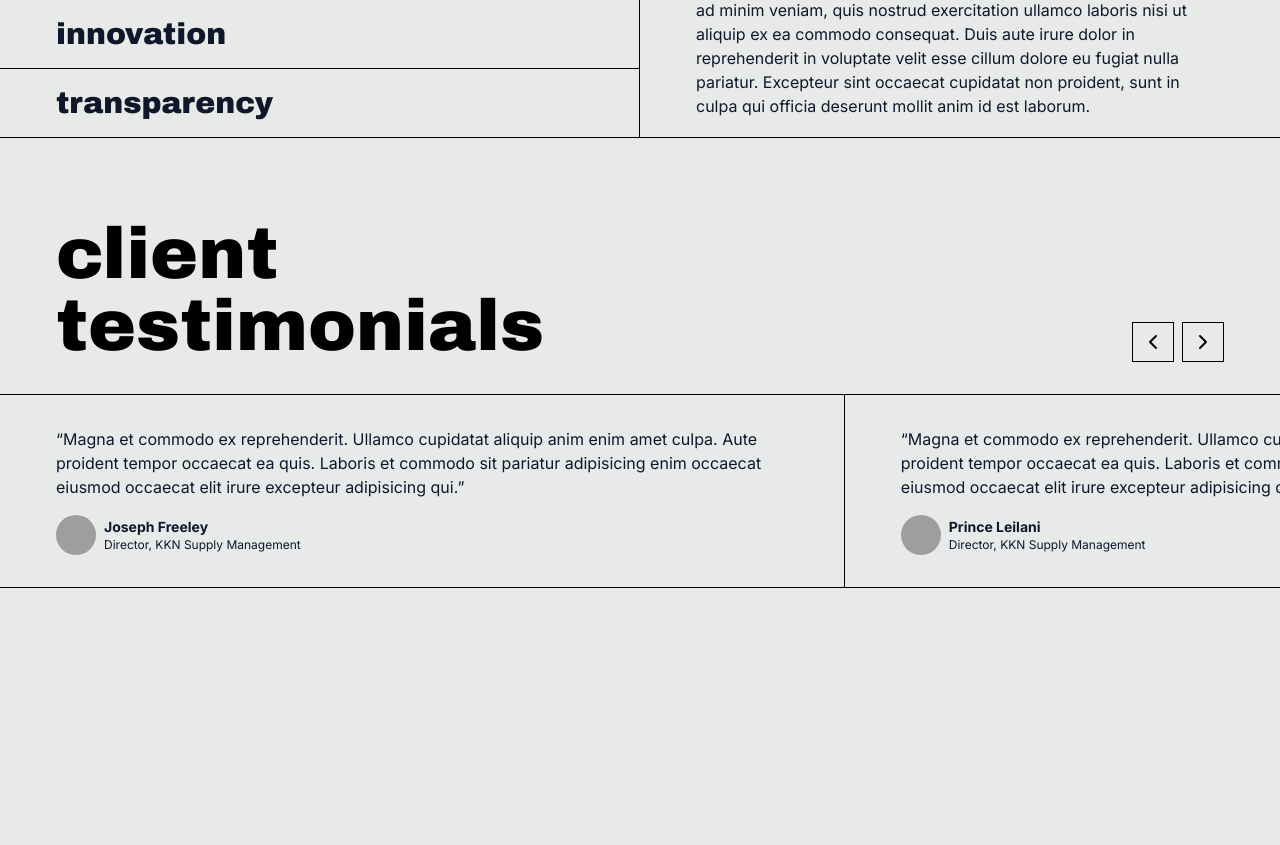
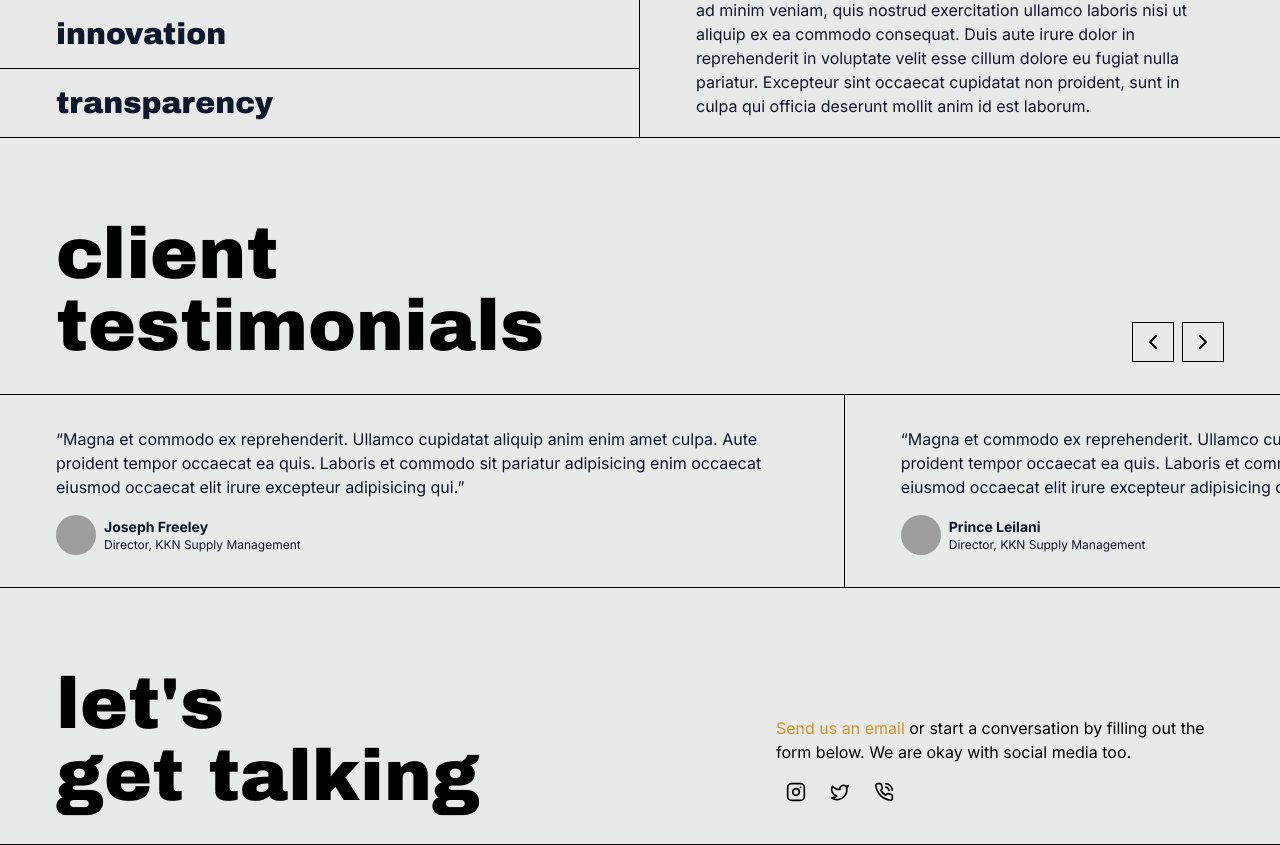
Before and after one commit to iampapagray/thesheguards, a Next.js app: page / in a window 1280 px wide. Shown: the part 2300-3145 px from the top of the page. Before the commit the page ends 2968 px from the top, so only its background shows below. Built offline with nearby package versions, Linux system fonts and the light colour scheme; grey boxes are pictures that could not be loaded.

Commit message:
Started Contact section

```diff
--- a/app/page.tsx
+++ b/app/page.tsx
@@ -1,3 +1,4 @@
+import { Contact } from "@/components/sections/contact"
 import { Featured } from "@/components/sections/featured"
 import { Hero } from "@/components/sections/hero"
 import { Services } from "@/components/sections/services"
@@ -10,6 +11,7 @@ export default function IndexPage() {
       <Services />
       <Featured />
       <Testimonials />
+      <Contact />
     </main>
   )
 }
--- a/components/animators/carousel.tsx
+++ /dev/null
@@ -1,101 +0,0 @@
-"use client"
-
-import { useEffect, useRef, useState } from "react"
-import { motion, useDragControls } from "framer-motion"
-
-import { cn } from "@/lib/utils"
-import { Avatar, AvatarFallback, AvatarImage } from "@/components/ui/avatar"
-import styles from "@/styles/styles"
-
-interface testimony {
-  name: string
-  message: string
-  role: string
-  image: string
-}
-
-const testimonials: testimony[] = [
-  {
-    name: "Joseph Freeley",
-    message:
-      "Magna et commodo ex reprehenderit. Ullamco cupidatat aliquip anim enim amet culpa. Aute proident tempor occaecat ea quis. Laboris et commodo sit pariatur adipisicing enim occaecat eiusmod occaecat elit irure excepteur adipisicing qui.",
-    role: "Director, KKN Supply Management",
-    image:
-      "https://res.cloudinary.com/dxpsehxqj/image/upload/w_1000,c_fill,ar_1:1,g_auto,r_max,bo_5px_solid_red,b_rgb:262c35/v1692744089/samples/smile.jpg",
-  },
-  {
-    name: "Prince Leilani",
-    message:
-      "Magna et commodo ex reprehenderit. Ullamco cupidatat aliquip anim enim amet culpa. Aute proident tempor occaecat ea quis. Laboris et commodo sit pariatur adipisicing enim occaecat eiusmod occaecat elit irure excepteur adipisicing qui.",
-    role: "Director, KKN Supply Management",
-    image:
-      "https://res.cloudinary.com/dxpsehxqj/image/upload/w_1000,c_fill,ar_1:1,g_auto,r_max,bo_5px_solid_red,b_rgb:262c35/v1692744068/samples/people/smiling-man.jpg",
-  },
-  {
-    name: "Frederick Jones",
-    message:
-      "Magna et commodo ex reprehenderit. Ullamco cupidatat aliquip anim enim amet culpa. Aute proident tempor occaecat ea quis. Laboris et commodo sit pariatur adipisicing enim occaecat eiusmod occaecat elit irure excepteur adipisicing qui.",
-    role: "Director, KKN Supply Management",
-    image:
-      "https://res.cloudinary.com/dxpsehxqj/image/upload/w_1000,c_fill,ar_1:1,g_auto,r_max,bo_5px_solid_red,b_rgb:262c35/v1692744069/samples/bike.jpg",
-  },
-  {
-    name: "Patrick Thomspon",
-    message:
-      "Magna et commodo ex reprehenderit. Ullamco cupidatat aliquip anim enim amet culpa. Aute proident tempor occaecat ea quis. Laboris et commodo sit pariatur adipisicing enim occaecat eiusmod occaecat elit irure excepteur adipisicing qui.",
-    role: "Director, KKN Supply Management",
-    image:
-      "https://res.cloudinary.com/dxpsehxqj/image/upload/w_1000,c_fill,ar_1:1,g_auto,r_max,bo_5px_solid_red,b_rgb:262c35/v1692744065/samples/people/kitchen-bar.jpg",
-  },
-]
-
-export function Carousel() {
-  const [width, setWidth] = useState(0)
-  const box = useRef<any>()
-
-  useEffect(() => {
-    setWidth(box.current.scrollWidth - box.current.offsetWidth)
-  }, [])
-
-  return (
-    <motion.div
-      ref={box}
-      className="flex w-screen overflow-hidden border-b lg:w-full"
-    >
-      <motion.div
-        drag={"x"}
-        dragConstraints={{ right: 0, left: -width }}
-        className="flex w-full"
-      >
-        {testimonials.map((testimony, i) => {
-          return (
-            <motion.div
-              key={i}
-              className={cn(
-                "h-full min-w-[80%] flex-col border-r py-8 last:border-0 lg:min-w-[66%]",
-                styles.paddingX
-              )}
-            >
-              <p>&ldquo;{testimony.message}&rdquo;</p>
-
-              <div className="flex items-center gap-2 pt-4">
-                <Avatar className="h-10 w-10">
-                  <AvatarImage src={testimony.image} />
-                  <AvatarFallback>
-                    {testimony.name.charAt(0)}{" "}
-                    {testimony.name.split("")[1].charAt(0)}
-                  </AvatarFallback>
-                </Avatar>
-
-                <div className="flex flex-col">
-                  <h4 className="text-sm font-bold">{testimony.name}</h4>
-                  <p className="text-xs">{testimony.role}</p>
-                </div>
-              </div>
-            </motion.div>
-          )
-        })}
-      </motion.div>
-    </motion.div>
-  )
-}
--- /dev/null
+++ b/components/sections/contact.tsx
@@ -0,0 +1,93 @@
+import Link from "next/link"
+
+import { siteConfig } from "@/config/site"
+import { archivo } from "@/lib/fonts"
+import { cn } from "@/lib/utils"
+import styles from "@/styles/styles"
+
+import { Icons } from "../icons"
+import { Button, buttonVariants } from "../ui/button"
+
+export function Contact() {
+  return (
+    <div className="relative flex w-full flex-col">
+      <div
+        className={cn(
+          "flex w-full flex-col items-start justify-between border-b bg-primary py-8 text-white lg:flex-row lg:items-end lg:bg-transparent lg:pb-8 lg:pt-20 lg:text-black",
+          styles.paddingX
+        )}
+      >
+        <h2
+          className={cn(
+            "flex pb-4 text-4xl lg:pb-0 lg:text-7xl",
+            archivo.className
+          )}
+        >
+          let&apos;s <br />
+          get talking
+        </h2>
+
+        <div className="flex flex-col gap-2 lg:max-w-md">
+          <p>
+            <Link
+              href={siteConfig.links.mail}
+              className="text-black lg:text-primary"
+            >
+              Send us an email
+            </Link>{" "}
+            or start a conversation by filling out the form below. We are okay
+            with social media too.
+          </p>
+
+          <div className="flex items-center space-x-1">
+            <Link
+              href={siteConfig.links.instagram}
+              target="_blank"
+              rel="noreferrer"
+            >
+              <div
+                className={buttonVariants({
+                  size: "icon",
+                  variant: "ghost",
+                })}
+              >
+                <Icons.instagram className="h-5 w-5" />
+                <span className="sr-only">Instagram</span>
+              </div>
+            </Link>
+            <Link
+              href={siteConfig.links.twitter}
+              target="_blank"
+              rel="noreferrer"
+            >
+              <div
+                className={buttonVariants({
+                  size: "icon",
+                  variant: "ghost",
+                })}
+              >
+                <Icons.twitter className="h-5 w-5 " />
+                <span className="sr-only">Twitter</span>
+              </div>
+            </Link>
+            <Link
+              href={siteConfig.links.phone}
+              target="_blank"
+              rel="noreferrer"
+            >
+              <div
+                className={buttonVariants({
+                  size: "icon",
+                  variant: "ghost",
+                })}
+              >
+                <Icons.phone className="h-5 w-5" />
+                <span className="sr-only">Phone</span>
+              </div>
+            </Link>
+          </div>
+        </div>
+      </div>
+    </div>
+  )
+}
--- a/components/sections/testimonials.tsx
+++ b/components/sections/testimonials.tsx
@@ -8,7 +8,6 @@ import { cn } from "@/lib/utils"
 import { Avatar, AvatarFallback, AvatarImage } from "@/components/ui/avatar"
 import styles from "@/styles/styles"
 
-// import { Carousel } from "../animators/carousel";
 import { Icons } from "../icons"
 import { Button } from "../ui/button"
 
@@ -105,7 +104,7 @@ export function Testimonials() {
   }
 
   return (
-    <section className="relative flex w-full flex-col pb-20">
+    <section className="relative flex w-full flex-col">
       <div
         className={cn(
           "flex w-full flex-col items-start justify-between border-b bg-primary py-8 text-white lg:flex-row lg:items-end lg:bg-transparent lg:pb-8 lg:pt-20 lg:text-black",
@@ -131,7 +130,6 @@ export function Testimonials() {
         </div>
       </div>
 
-      {/* <Carousel /> */}
       <motion.div
         ref={box}
         className="flex w-screen overflow-hidden border-b lg:w-full"
```
